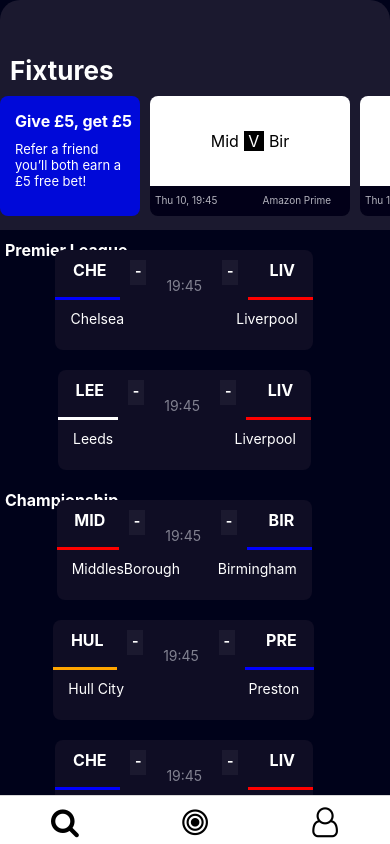
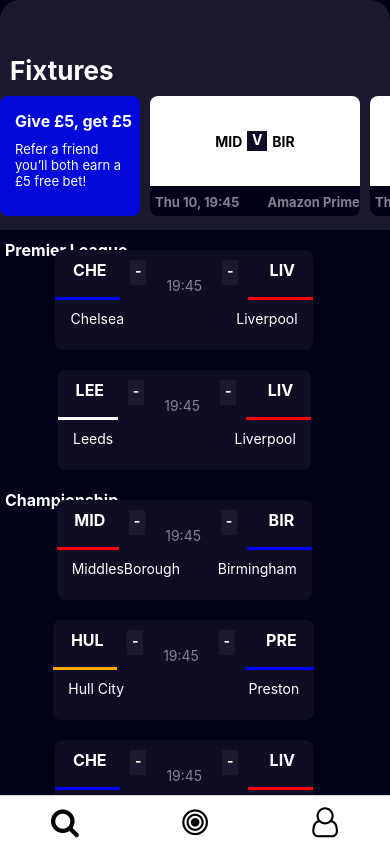
Before and after one commit to AndyMather24/Circl, a React Native app: screen /search in a window 390 px wide. Built offline with nearby package versions, Linux system fonts and the light colour scheme.

Commit message:
correct styles

```diff
--- a/src/Components/FixtureCard/FixtureCard.Style.js
+++ b/src/Components/FixtureCard/FixtureCard.Style.js
@@ -1,18 +1,21 @@
-import { StyleSheet } from 'react-native'
-import { backgroundColor, borderColor } from 'react-native/Libraries/Components/View/ReactNativeStyleAttributes';
+import { StyleSheet } from 'react-native';
+import { color } from 'react-native/Libraries/Components/View/ReactNativeStyleAttributes';
+import { Colors, Typography } from '../../Styles/index';
+
 
 const styles = StyleSheet.create({
     container: {
-        width: 200,
+        width: 210,
         height: 120,
         marginRight: 10,
         borderRadius: 8
     },
     topSection: {
+        color: Colors.colors.primaryFont,
+        backgroundColor: Colors.colors.primaryFont,
         flex: 3,
         flexDirection: 'row',
         alignContent: 'space-between',
-        backgroundColor: 'white',
         borderTopLeftRadius: 8,
         borderTopRightRadius: 8,
         justifyContent: "center",
@@ -21,14 +24,15 @@ const styles = StyleSheet.create({
     },
 
     topSectionText: {
-        fontSize: 16
+        ...Typography.FontSize.md,
+        ...Typography.Transform.upperCase,
+        ...Typography.FontWeight.bold
     },
-
     versusBox: {
+        backgroundColor: Colors.colors.secondaryComponentBackground,
+        color: Colors.colors.primaryFont,
         width: 20,
         height: 20,
-        color: 'white',
-        backgroundColor: "black",
         textAlign: 'center',
         margin: 5
     },
@@ -43,14 +47,12 @@ const styles = StyleSheet.create({
 
     lowerText: {
         fontSize: 10,
-        color: '#B3B2BD',
-        marginTop: 8
+        color: Colors.colors.secondaryFont,
+        marginTop: 8,
+        ...Typography.FontSize.sm,
+        ...Typography.FontWeight.bold
     },
 
-    boldUpperCase: {
-        fontWeight: 'bold',
-        textTransform: 'uppercase'
-    },
 
     alignLeft: {
         flex: 1,
```
